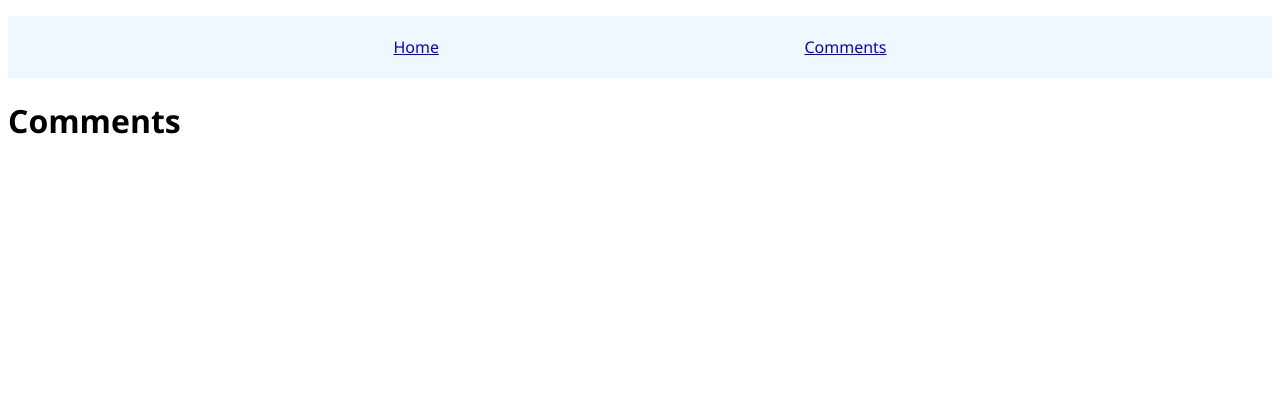
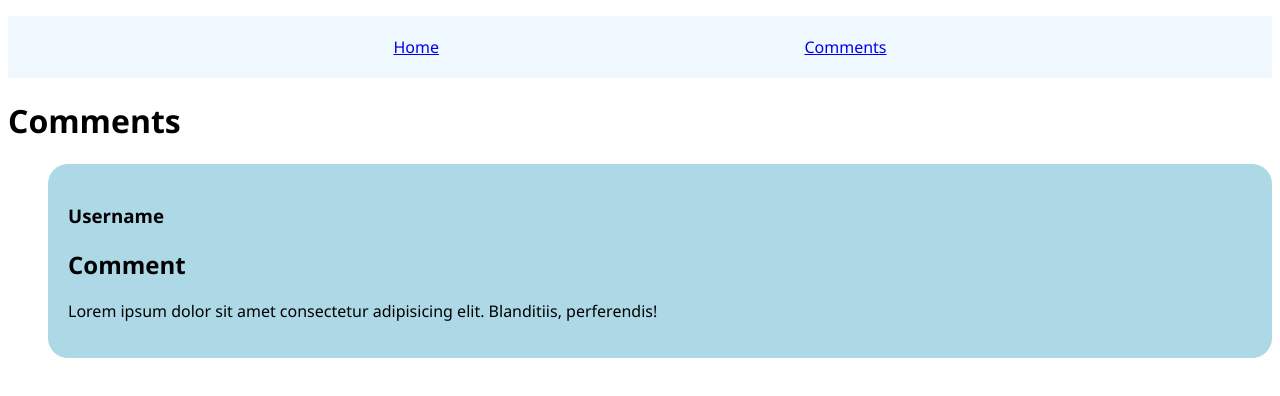
Before and after one commit to weblab-workshops/svelte-workshop, a SvelteKit app: page /comments in a window 1280 px wide. Shown: the top 396 px of the page. Built offline with nearby package versions, Linux system fonts and the light colour scheme.

Commit message:
Created basic comments page with Comment component

```diff
--- /dev/null
+++ b/src/components/Comment.svelte
@@ -0,0 +1,23 @@
+<script>
+  export let id;
+  export let user;
+  export let title;
+  export let body;
+</script>
+
+<article>
+  <h3>
+    {user}
+  </h3>
+  <h2>{title}</h2>
+  <p>{body}</p>
+</article>
+
+<style>
+  article {
+    background-color: lightblue;
+    padding: 20px;
+    border-radius: 20px;
+    margin-bottom: 20px;
+  }
+</style>
--- a/src/routes/comments/+page.svelte
+++ b/src/routes/comments/+page.svelte
@@ -1 +1,21 @@
+<script>
+  import Comment from '../../components/Comment.svelte';
+
+  let comments = [
+    {
+      id: 0,
+      user: 'Username',
+      title: 'Comment',
+      body: 'Lorem ipsum dolor sit amet consectetur adipisicing elit. Blanditiis, perferendis!',
+    },
+  ];
+</script>
+
 <h1>Comments</h1>
+<ul>
+  {#each comments as comment (comment.id)}
+    <li>
+      <Comment {...comment} />
+    </li>
+  {/each}
+</ul>
```
